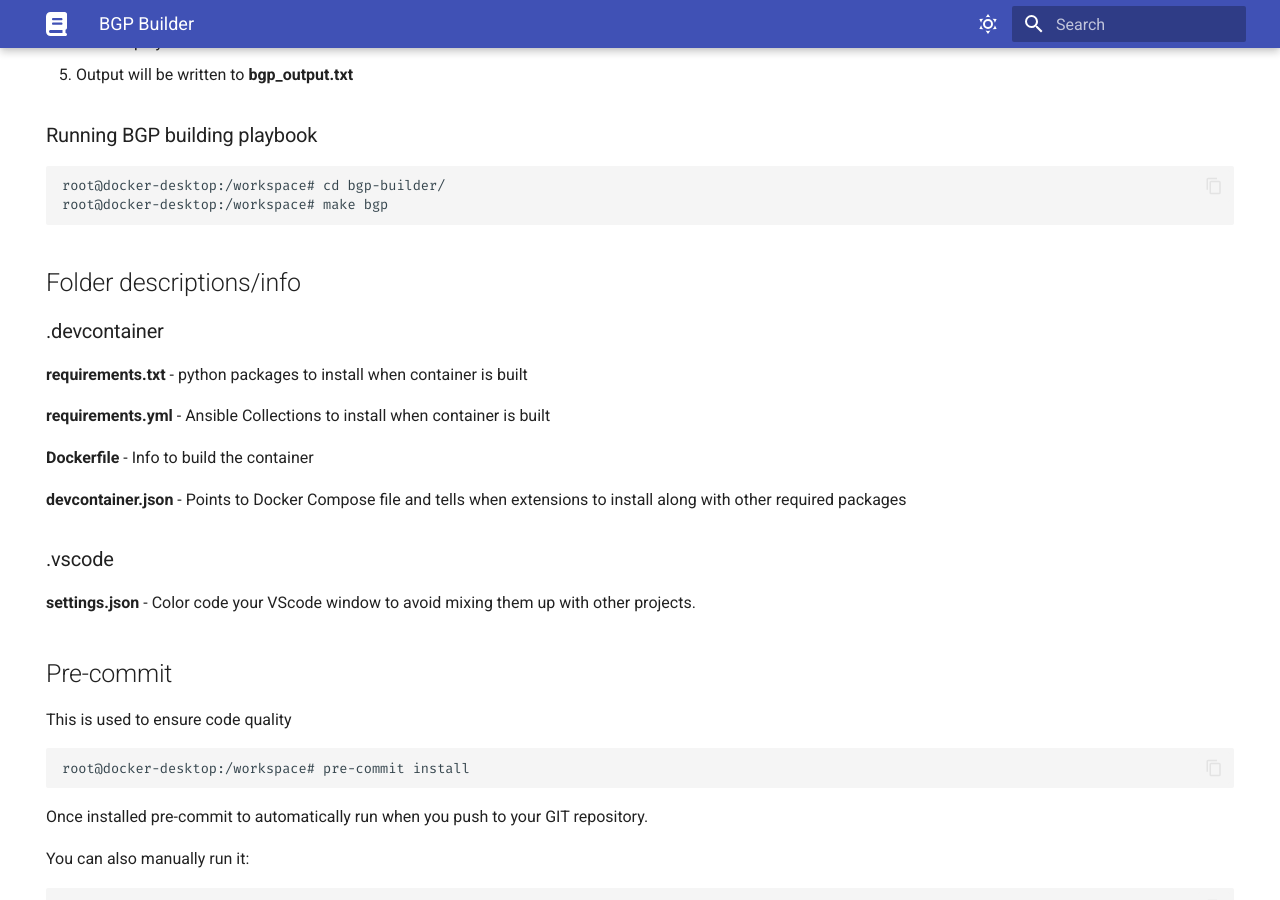
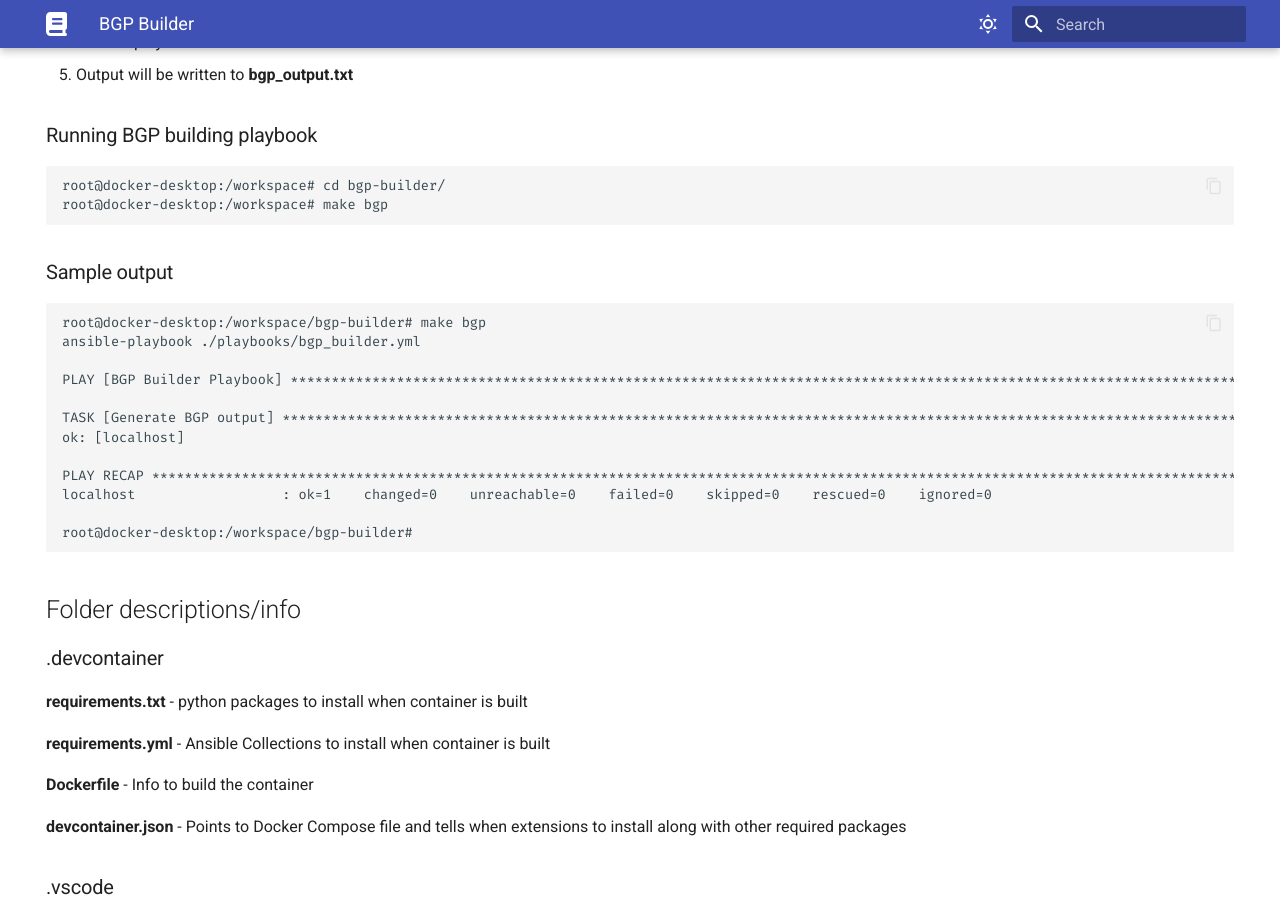
Before and after one commit to kgiusti4130/kgiusti4130.github.io, an MkDocs documentation site: the page built from docs/bgp-builder.md, in a window 1280 px wide and 900 px high, scrolled down 453 px. Built offline with MkDocs 1.6.1 and Material for MkDocs 9.7.7, drawn with Linux system fonts in a browser that asks for light colours.

Commit message:
update readme

````diff
--- a/docs/bgp-builder.md
+++ b/docs/bgp-builder.md
@@ -24,6 +24,23 @@ hide:
 ```text
 root@docker-desktop:/workspace# cd bgp-builder/
 root@docker-desktop:/workspace# make bgp
+```
+
+### Sample output
+
+```text
+root@docker-desktop:/workspace/bgp-builder# make bgp
+ansible-playbook ./playbooks/bgp_builder.yml
+
+PLAY [BGP Builder Playbook] ***************************************************************************************************************************************************
+
+TASK [Generate BGP output] ****************************************************************************************************************************************************
+ok: [localhost]
+
+PLAY RECAP ********************************************************************************************************************************************************************
+localhost                  : ok=1    changed=0    unreachable=0    failed=0    skipped=0    rescued=0    ignored=0
+
+root@docker-desktop:/workspace/bgp-builder#
 ```
 
 ## Folder descriptions/info
````
